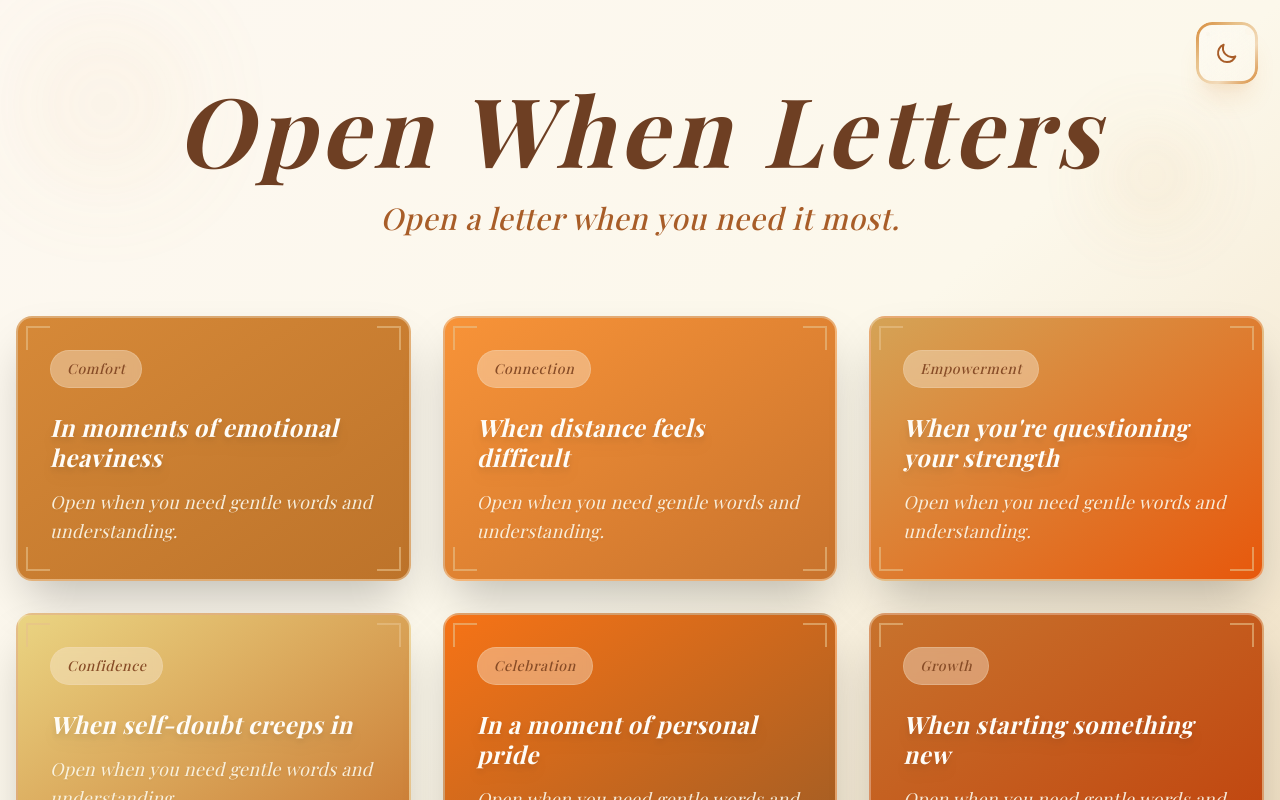
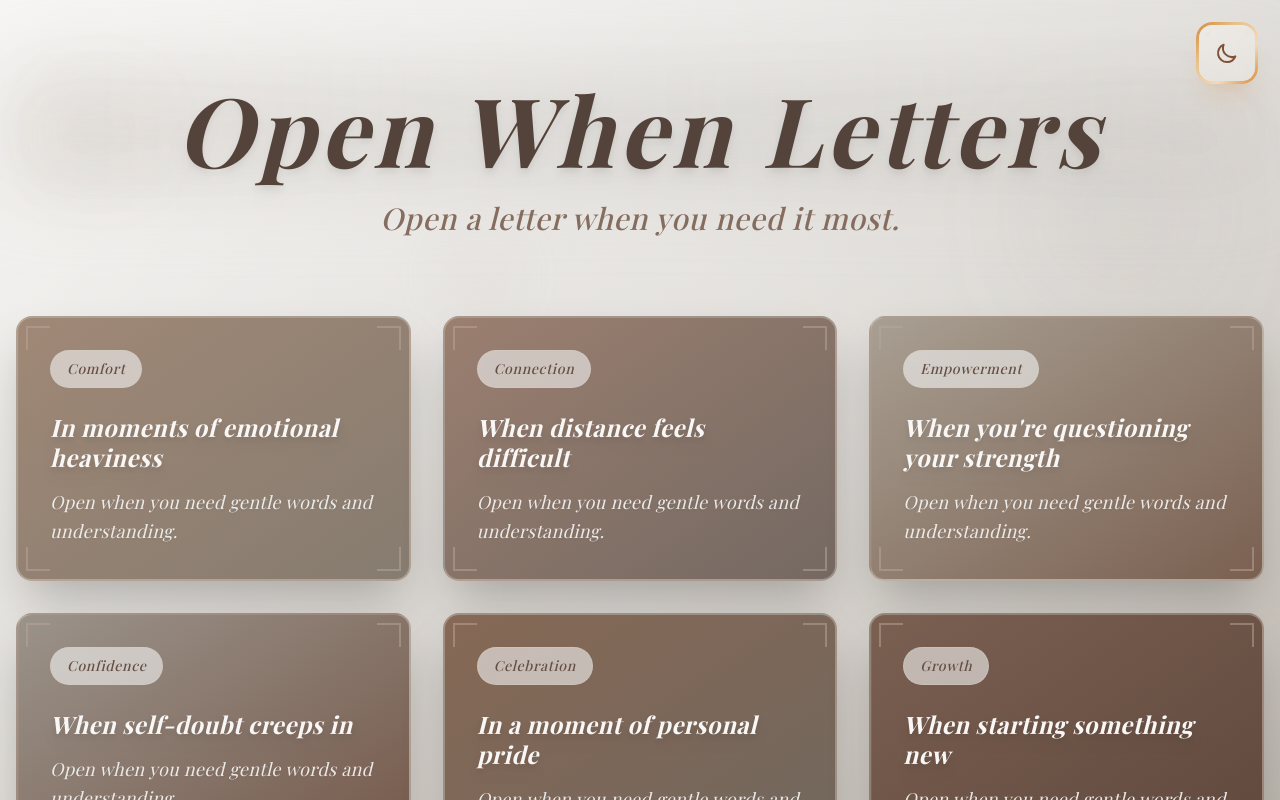
Before and after one commit to sheemasyed02/littlenotes, a React (Vite) app: page / in a window 1280 px wide. Shown: the top 800 px of the page. Built offline with nearby package versions, Linux system fonts and the light colour scheme; a web font is replaced by a local one.

Commit message:
Modified

```diff
--- a/src/App.tsx
+++ b/src/App.tsx
@@ -22,13 +22,19 @@ function App() {
 
   return (
     <ThemeProvider>
-      <div className="min-h-screen relative overflow-hidden bg-gradient-to-br from-vintage-50 via-parchment-100 to-sepia-200 dark:bg-gradient-to-br dark:from-vintage-950 dark:to-sepia-950 transition-all duration-500">
-        {/* Background decorative elements */}
+      <div className="min-h-screen relative overflow-hidden bg-gradient-misty dark:bg-gradient-to-br dark:from-smoke-950 dark:to-dusty-950 transition-all duration-500">
+        {/* Atmospheric background layers */}
+        <div className="absolute inset-0 bg-misty-veil"></div>
+        <div className="absolute inset-0 bg-dusty-atmosphere opacity-50"></div>
+
+        {/* Floating dust particles */}
         <div className="absolute inset-0 overflow-hidden pointer-events-none">
-          <div className="absolute top-10 left-10 w-32 h-32 bg-vintage-300/20 rounded-full blur-3xl animate-pulse"></div>
-          <div className="absolute top-32 right-20 w-24 h-24 bg-sepia-400/15 rounded-full blur-2xl animate-pulse" style={{animationDelay: '2s'}}></div>
-          <div className="absolute bottom-20 left-32 w-40 h-40 bg-bronze-300/10 rounded-full blur-3xl animate-pulse" style={{animationDelay: '4s'}}></div>
-          <div className="absolute bottom-32 right-10 w-28 h-28 bg-parchment-400/20 rounded-full blur-2xl animate-pulse" style={{animationDelay: '1s'}}></div>
+          <div className="absolute top-20 left-16 w-24 h-24 bg-dusty-300/20 rounded-full blur-2xl animate-drift"></div>
+          <div className="absolute top-40 right-24 w-32 h-32 bg-misty-400/15 rounded-full blur-3xl animate-float-slow" style={{animationDelay: '3s'}}></div>
+          <div className="absolute bottom-32 left-20 w-28 h-28 bg-smoke-400/10 rounded-full blur-2xl animate-mist" style={{animationDelay: '6s'}}></div>
+          <div className="absolute bottom-16 right-32 w-36 h-36 bg-aged-300/12 rounded-full blur-3xl animate-float-slower" style={{animationDelay: '1.5s'}}></div>
+          <div className="absolute top-60 left-1/3 w-20 h-20 bg-dusty-200/25 rounded-full blur-xl animate-drift" style={{animationDelay: '4s'}}></div>
+          <div className="absolute bottom-40 right-1/4 w-16 h-16 bg-misty-300/20 rounded-full blur-lg animate-mist" style={{animationDelay: '2s'}}></div>
         </div>
 
         <ThemeToggle />
@@ -36,10 +42,13 @@ function App() {
         <div className="relative z-10">
           {/* Header */}
           <header className="text-center py-20 px-4">
-            <h1 className="text-7xl md:text-8xl font-heading font-bold text-vintage-900 dark:text-parchment-50 mb-6 tracking-wider italic">
-              Open When Letters
-            </h1>
-            <p className="text-2xl md:text-3xl text-vintage-700 dark:text-parchment-300 max-w-3xl mx-auto leading-relaxed font-heading italic tracking-wide">
+            <div className="relative">
+              <h1 className="text-7xl md:text-8xl font-heading font-bold text-dusty-800 dark:text-misty-100 mb-6 tracking-wider italic drop-shadow-lg">
+                Open When Letters
+                <div className="absolute -inset-4 bg-gradient-to-r from-dusty-200/30 via-misty-300/20 to-smoke-200/30 blur-2xl rounded-3xl -z-10"></div>
+              </h1>
+            </div>
+            <p className="text-2xl md:text-3xl text-dusty-600 dark:text-misty-300 max-w-3xl mx-auto leading-relaxed font-heading italic tracking-wide opacity-90">
               Open a letter when you need it most.
             </p>
           </header>
@@ -58,9 +67,9 @@ function App() {
           </main>
 
           {/* Footer */}
-          <footer className="text-center py-12 px-4 border-t border-vintage-300/50 dark:border-sepia-700/50 bg-vintage-50/50 dark:bg-vintage-900/30 backdrop-blur-sm">
-            <p className="text-vintage-700 dark:text-parchment-400 font-heading italic tracking-wider">
-              Made with 💝 for moments when words matter most
+          <footer className="text-center py-12 px-4 border-t border-dusty-300/40 dark:border-smoke-600/50 bg-misty-50/60 dark:bg-dusty-900/30 backdrop-blur-sm">
+            <p className="text-dusty-600 dark:text-misty-400 font-heading italic tracking-wider">
+              Made with care for moments when words matter most
             </p>
           </footer>
         </div>
--- a/src/components/LetterCard-noframer.tsx
+++ b/src/components/LetterCard-noframer.tsx
@@ -8,45 +8,45 @@ const LetterCard: React.FC<LetterCardProps> = ({ letter, onClick }) => {
         relative group cursor-pointer
         bg-gradient-to-br ${letter.gradient}
         rounded-2xl p-8 shadow-2xl
-        hover:shadow-vintage-500/25 hover:scale-105
+        hover:shadow-dusty-500/20 hover:scale-105
         transition-all duration-300 ease-out
-        border-2 border-vintage-200/50 hover:border-vintage-300/70
+        border-2 border-dusty-200/40 hover:border-misty-300/60
         backdrop-blur-sm
         before:absolute before:inset-0 before:rounded-2xl
-        before:bg-gradient-to-br before:from-white/20 before:to-transparent
+        before:bg-gradient-to-br before:from-white/15 before:to-transparent
         before:opacity-0 hover:before:opacity-100 before:transition-opacity before:duration-300
         overflow-hidden
       `}
       onClick={() => onClick(letter)}
     >
       {/* Vintage corner decorations */}
-      <div className="absolute top-2 left-2 w-6 h-6 border-l-2 border-t-2 border-vintage-300/60 group-hover:border-vintage-200/80 transition-colors duration-300"></div>
-      <div className="absolute top-2 right-2 w-6 h-6 border-r-2 border-t-2 border-vintage-300/60 group-hover:border-vintage-200/80 transition-colors duration-300"></div>
-      <div className="absolute bottom-2 left-2 w-6 h-6 border-l-2 border-b-2 border-vintage-300/60 group-hover:border-vintage-200/80 transition-colors duration-300"></div>
-      <div className="absolute bottom-2 right-2 w-6 h-6 border-r-2 border-b-2 border-vintage-300/60 group-hover:border-vintage-200/80 transition-colors duration-300"></div>
+      <div className="absolute top-2 left-2 w-6 h-6 border-l-2 border-t-2 border-dusty-300/50 group-hover:border-misty-200/70 transition-colors duration-300"></div>
+      <div className="absolute top-2 right-2 w-6 h-6 border-r-2 border-t-2 border-dusty-300/50 group-hover:border-misty-200/70 transition-colors duration-300"></div>
+      <div className="absolute bottom-2 left-2 w-6 h-6 border-l-2 border-b-2 border-dusty-300/50 group-hover:border-misty-200/70 transition-colors duration-300"></div>
+      <div className="absolute bottom-2 right-2 w-6 h-6 border-r-2 border-b-2 border-dusty-300/50 group-hover:border-misty-200/70 transition-colors duration-300"></div>
 
       {/* Shimmer effect overlay */}
-      <div className="absolute inset-0 bg-gradient-to-r from-transparent via-white/10 to-transparent -translate-x-full group-hover:translate-x-full transition-transform duration-700 ease-in-out"></div>
+      <div className="absolute inset-0 bg-gradient-shimmer bg-[length:200%_100%] -translate-x-full group-hover:translate-x-full transition-transform duration-700 ease-in-out"></div>
 
       {/* Content */}
       <div className="relative z-10">
         <div className="mb-6">
-          <div className="inline-block px-4 py-2 bg-vintage-100/40 backdrop-blur-sm rounded-full text-sm font-medium text-vintage-800 capitalize tracking-wider border border-vintage-200/30">
+          <div className="inline-block px-4 py-2 bg-misty-50/60 backdrop-blur-sm rounded-full text-sm font-medium text-dusty-700 capitalize tracking-wider border border-dusty-200/40">
             {letter.category}
           </div>
         </div>
 
-        <h3 className="text-2xl font-heading font-bold text-parchment-50 mb-4 leading-tight group-hover:text-white transition-colors duration-300 drop-shadow-lg">
+        <h3 className="text-2xl font-heading font-bold text-smoke-50 mb-4 leading-tight group-hover:text-white transition-colors duration-300 drop-shadow-lg">
           {letter.title}
         </h3>
 
-        <p className="text-parchment-100/90 text-lg leading-relaxed font-light group-hover:text-parchment-50 transition-colors duration-300 drop-shadow-sm">
+        <p className="text-misty-50/90 text-lg leading-relaxed font-light group-hover:text-misty-50 transition-colors duration-300 drop-shadow-sm">
           Open when you need gentle words and understanding.
         </p>
       </div>
 
       {/* Subtle glow effect */}
-      <div className="absolute inset-0 rounded-2xl bg-gradient-to-br from-vintage-400/0 to-vintage-600/0 group-hover:from-vintage-400/10 group-hover:to-vintage-600/10 transition-all duration-300"></div>
+      <div className="absolute inset-0 rounded-2xl bg-gradient-to-br from-dusty-300/0 to-smoke-400/0 group-hover:from-dusty-300/8 group-hover:to-smoke-400/8 transition-all duration-300"></div>
     </div>
   );
 };
--- a/src/data/letters.ts
+++ b/src/data/letters.ts
@@ -5,7 +5,7 @@ export const letters: Letter[] = [
     id: 'emotional-heaviness',
     title: 'In moments of emotional heaviness',
     category: 'comfort',
-    gradient: 'from-vintage-500 to-sepia-600',
+    gradient: 'from-dusty-400 to-smoke-600',
     content: {
       message: `Dear gentle soul,
 
@@ -24,7 +24,7 @@ Tomorrow will feel different. Not necessarily easier, but different. And that di
     id: 'distance-difficulty',
     title: 'When distance feels difficult',
     category: 'connection',
-    gradient: 'from-bronze-400 to-vintage-600',
+    gradient: 'from-aged-400 to-misty-600',
     content: {
       message: `Beloved friend,
 
@@ -43,7 +43,7 @@ Until you meet again, carry them with you in the most permanent way possible: in
     id: 'questioning-strength',
     title: 'When you\'re questioning your strength',
     category: 'empowerment',
-    gradient: 'from-sepia-400 to-bronze-600',
+    gradient: 'from-smoke-400 to-dusty-600',
     content: {
       message: `Warrior of quiet battles,
 
@@ -62,7 +62,7 @@ You are stronger than you know, braver than you believe, and more resilient than
     id: 'self-doubt',
     title: 'When self-doubt creeps in',
     category: 'confidence',
-    gradient: 'from-parchment-400 to-vintage-600',
+    gradient: 'from-misty-400 to-aged-600',
     content: {
       message: `Dear doubting mind,
 
@@ -85,7 +85,7 @@ You belong here. You are enough. You always have been.`,
     id: 'personal-pride',
     title: 'In a moment of personal pride',
     category: 'celebration',
-    gradient: 'from-bronze-500 to-sepia-700',
+    gradient: 'from-aged-500 to-smoke-700',
     content: {
       message: `Magnificent human,
 
@@ -108,7 +108,7 @@ Let this pride fuel your next adventure, remind you of your capabilities, and se
     id: 'new-beginnings',
     title: 'When starting something new',
     category: 'growth',
-    gradient: 'from-vintage-600 to-bronze-700',
+    gradient: 'from-dusty-600 to-aged-700',
     content: {
       message: `Brave adventurer,
 
--- a/tailwind.config.js
+++ b/tailwind.config.js
@@ -17,43 +17,82 @@ export default {
       },
       colors: {
         'vintage': {
-          50: '#fdf8f1',
-          100: '#f9eedc',
-          200: '#f2dab9',
-          300: '#e8c18a',
-          400: '#dea05a',
-          500: '#d68938',
-          600: '#c8732d',
-          700: '#a85d28',
-          800: '#874c27',
-          900: '#6e3f23',
-          950: '#3d1f10',
+          50: '#faf7f2',
+          100: '#f0e9dc',
+          200: '#e3d2b8',
+          300: '#d2b68c',
+          400: '#c29565',
+          500: '#b17b4b',
+          600: '#9a6440',
+          700: '#7f5137',
+          800: '#674331',
+          900: '#54382a',
+          950: '#2e1d15',
         },
         'sepia': {
-          50: '#fbf7f0',
-          100: '#f6eddc',
-          200: '#edd9b8',
-          300: '#e2c088',
-          400: '#d5a356',
-          500: '#cb8a34',
-          600: '#bd732a',
-          700: '#9d5c25',
-          800: '#7f4a24',
-          900: '#673d21',
-          950: '#371e10',
+          50: '#f8f5f0',
+          100: '#ede7d9',
+          200: '#d9cdb4',
+          300: '#c0ad87',
+          400: '#a8925f',
+          500: '#977d48',
+          600: '#826a3d',
+          700: '#6c5535',
+          800: '#594630',
+          900: '#4a3b2a',
+          950: '#271f16',
         },
         'parchment': {
-          50: '#fefcf7',
-          100: '#fcf8eb',
-          200: '#f8f0d1',
-          300: '#f2e4ad',
-          400: '#ead482',
-          500: '#e1c25e',
-          600: '#d3a841',
-          700: '#b08634',
-          800: '#8f6a30',
-          900: '#77592b',
-          950: '#422f15',
+          50: '#faf8f3',
+          100: '#f2ede3',
+          200: '#e3d7c2',
+          300: '#d0bc96',
+          400: '#ba9d6b',
+          500: '#a68450',
+          600: '#906f44',
+          700: '#77593a',
+          800: '#634a33',
+          900: '#533e2d',
+          950: '#2d2017',
+        },
+        'dusty': {
+          50: '#f7f5f3',
+          100: '#ebe6e0',
+          200: '#d6ccc1',
+          300: '#bca89b',
+          400: '#a08876',
+          500: '#8c715c',
+          600: '#7a6051',
+          700: '#654f44',
+          800: '#54433a',
+          900: '#463731',
+          950: '#241c19',
+        },
+        'misty': {
+          50: '#f6f6f5',
+          100: '#e9e8e6',
+          200: '#d5d2ce',
+          300: '#b9b4ad',
+          400: '#9b938a',
+          500: '#82796f',
+          600: '#746962',
+          700: '#615852',
+          800: '#514945',
+          900: '#433d3a',
+          950: '#23201e',
+        },
+        'smoke': {
+          50: '#f8f7f6',
+          100: '#efedea',
+          200: '#ddd8d2',
+          300: '#c4bdb3',
+          400: '#a89f92',
+          500: '#958a7c',
+          600: '#867c70',
+          700: '#70675e',
+          800: '#5c544f',
+          900: '#4b4541',
+          950: '#272421',
         },
         'royal': {
           50: '#faf7ff',
@@ -82,17 +121,30 @@ export default {
           950: '#4a044e',
         },
         'bronze': {
-          50: '#fef7ed',
-          100: '#feecd4',
-          200: '#fdd5a8',
-          300: '#fbb871',
-          400: '#f89338',
-          500: '#f67316',
-          600: '#e7580c',
-          700: '#c0410c',
-          800: '#983412',
-          900: '#7a2d12',
-          950: '#431307',
+          50: '#f7f4f0',
+          100: '#ebe4d9',
+          200: '#d7c7b4',
+          300: '#bfa587',
+          400: '#a68661',
+          500: '#956f4a',
+          600: '#835d3f',
+          700: '#6d4d36',
+          800: '#594030',
+          900: '#49362a',
+          950: '#271d16',
+        },
+        'aged': {
+          50: '#f6f4f2',
+          100: '#e8e3de',
+          200: '#d2c5bb',
+          300: '#b6a195',
+          400: '#9b7f70',
+          500: '#866855',
+          600: '#735648',
+          700: '#5f473d',
+          800: '#4f3c35',
+          900: '#43332e',
+          950: '#231a17',
         },
         'cream': {
           50: '#fffef7',
@@ -114,8 +166,14 @@ export default {
         'scale-in': 'scaleIn 0.5s ease-out',
         'bounce-in': 'bounceIn 0.6s ease-out',
         'float': 'float 3s ease-in-out infinite',
+        'float-slow': 'float 4s ease-in-out infinite',
+        'float-slower': 'float 6s ease-in-out infinite',
         'shimmer': 'shimmer 2s linear infinite',
+        'shimmer-slow': 'shimmer 3s linear infinite',
         'typewriter': 'typewriter 3s steps(50) 1s 1 normal both',
+        'drift': 'drift 8s ease-in-out infinite',
+        'mist': 'mist 10s ease-in-out infinite',
+        'dust-particle': 'dustParticle 12s linear infinite',
       },
       keyframes: {
         fadeIn: {
@@ -148,17 +206,38 @@ export default {
           'from': { width: '0' },
           'to': { width: '100%' },
         },
+        drift: {
+          '0%, 100%': { transform: 'translateX(0px) translateY(0px)', opacity: '0.3' },
+          '33%': { transform: 'translateX(15px) translateY(-8px)', opacity: '0.6' },
+          '66%': { transform: 'translateX(-12px) translateY(5px)', opacity: '0.4' },
+        },
+        mist: {
+          '0%, 100%': { transform: 'scale(1) rotate(0deg)', opacity: '0.2' },
+          '50%': { transform: 'scale(1.1) rotate(2deg)', opacity: '0.4' },
+        },
+        dustParticle: {
+          '0%': { transform: 'translateY(100vh) translateX(0px)', opacity: '0' },
+          '10%': { opacity: '0.3' },
+          '90%': { opacity: '0.1' },
+          '100%': { transform: 'translateY(-100px) translateX(50px)', opacity: '0' },
+        },
       },
       backgroundImage: {
-        'gradient-vintage': 'linear-gradient(135deg, #fef8f1 0%, #f9eedc 25%, #f2dab9 50%, #e8c18a 75%, #dea05a 100%)',
-        'gradient-sepia': 'linear-gradient(135deg, #fbf7f0 0%, #f6eddc 25%, #edd9b8 50%, #e2c088 75%, #d5a356 100%)',
-        'gradient-parchment': 'linear-gradient(135deg, #fefcf7 0%, #fcf8eb 25%, #f8f0d1 50%, #f2e4ad 75%, #ead482 100%)',
-        'gradient-bronze': 'linear-gradient(135deg, #fef7ed 0%, #feecd4 25%, #fdd5a8 50%, #fbb871 75%, #f89338 100%)',
+        'gradient-vintage': 'linear-gradient(135deg, #faf7f2 0%, #f0e9dc 25%, #e3d2b8 50%, #d2b68c 75%, #c29565 100%)',
+        'gradient-sepia': 'linear-gradient(135deg, #f8f5f0 0%, #ede7d9 25%, #d9cdb4 50%, #c0ad87 75%, #a8925f 100%)',
+        'gradient-parchment': 'linear-gradient(135deg, #faf8f3 0%, #f2ede3 25%, #e3d7c2 50%, #d0bc96 75%, #ba9d6b 100%)',
+        'gradient-bronze': 'linear-gradient(135deg, #f7f4f0 0%, #ebe4d9 25%, #d7c7b4 50%, #bfa587 75%, #a68661 100%)',
+        'gradient-dusty': 'linear-gradient(135deg, #f7f5f3 0%, #ebe6e0 25%, #d6ccc1 50%, #bca89b 75%, #a08876 100%)',
+        'gradient-misty': 'linear-gradient(135deg, #f6f6f5 0%, #e9e8e6 25%, #d5d2ce 50%, #b9b4ad 75%, #9b938a 100%)',
+        'gradient-smoke': 'linear-gradient(135deg, #f8f7f6 0%, #efedea 25%, #ddd8d2 50%, #c4bdb3 75%, #a89f92 100%)',
+        'gradient-aged': 'linear-gradient(135deg, #f6f4f2 0%, #e8e3de 25%, #d2c5bb 50%, #b6a195 75%, #9b7f70 100%)',
         'gradient-royal': 'linear-gradient(135deg, #faf7ff 0%, #f3ebff 25%, #e9d5ff 50%, #d8b4fe 75%, #c084fc 100%)',
         'gradient-lavender': 'linear-gradient(135deg, #fdf4ff 0%, #fae8ff 25%, #f5d0fe 50%, #f0abfc 75%, #e879f9 100%)',
-        'gradient-shimmer': 'linear-gradient(90deg, transparent, rgba(234, 212, 130, 0.6), transparent)',
-        'vintage-paper': 'radial-gradient(circle at 25% 25%, #fefcf7 0%, #fcf8eb 25%, #f8f0d1 50%, #f2e4ad 100%)',
-        'old-manuscript': 'linear-gradient(45deg, #fdf8f1, #f9eedc, #f2dab9)',
+        'gradient-shimmer': 'linear-gradient(90deg, transparent, rgba(188, 168, 155, 0.4), transparent)',
+        'vintage-paper': 'radial-gradient(ellipse at center, #faf8f3 0%, #f2ede3 25%, #e3d7c2 50%, #d0bc96 100%)',
+        'old-manuscript': 'linear-gradient(45deg, #faf7f2, #f0e9dc, #e3d2b8)',
+        'misty-veil': 'radial-gradient(circle at 30% 70%, rgba(185, 180, 173, 0.3) 0%, rgba(246, 246, 245, 0.1) 50%, transparent 100%)',
+        'dusty-atmosphere': 'linear-gradient(180deg, rgba(247, 245, 243, 0.9) 0%, rgba(235, 230, 224, 0.7) 50%, rgba(214, 204, 193, 0.5) 100%)',
       },
       boxShadow: {
         'vintage': '0 20px 25px -5px rgba(212, 137, 56, 0.15), 0 10px 10px -5px rgba(212, 137, 56, 0.08)',
```
Also changed, not shown: src/components/LetterModal-noframer.tsx (+16 -16 lines).
